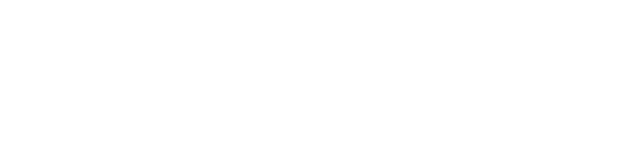
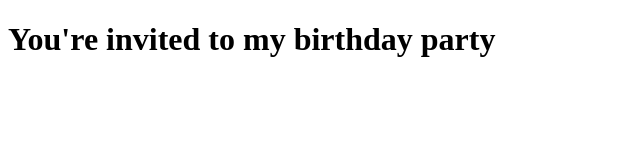
Before and after one commit to erickmjr/exercicio_parcel, a website built with Parcel: page src/index.html in a window 1280 px wide. Shown: the whole page, without its empty margins (0-640 px from the left). Built offline with nearby package versions, Linux system fonts and the light colour scheme.

Commit message:
adicionando fonte

```diff
--- a/src/index.html
+++ b/src/index.html
@@ -10,7 +10,11 @@
     <link rel="stylesheet" href="./styles/main.scss">
 </head>
 <body>
-
+    <header>
+        <div class="header__container">
+            <h1>You're invited to my birthday party</h1>
+        </div>
+    </header>
     <script src="https://unpkg.com/aos@2.3.1/dist/aos.js"></script>
     <script src="./scripts/main.js"></script>
 </body>
```
